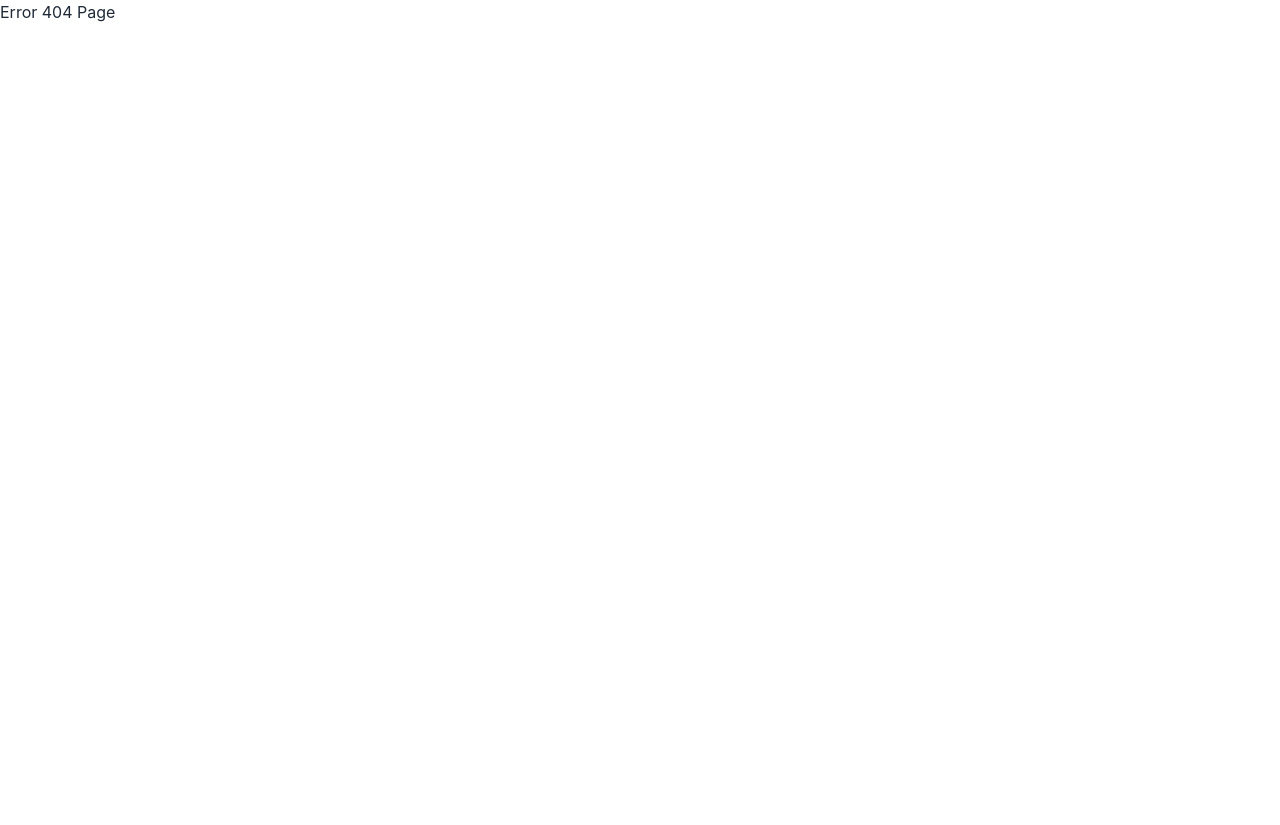
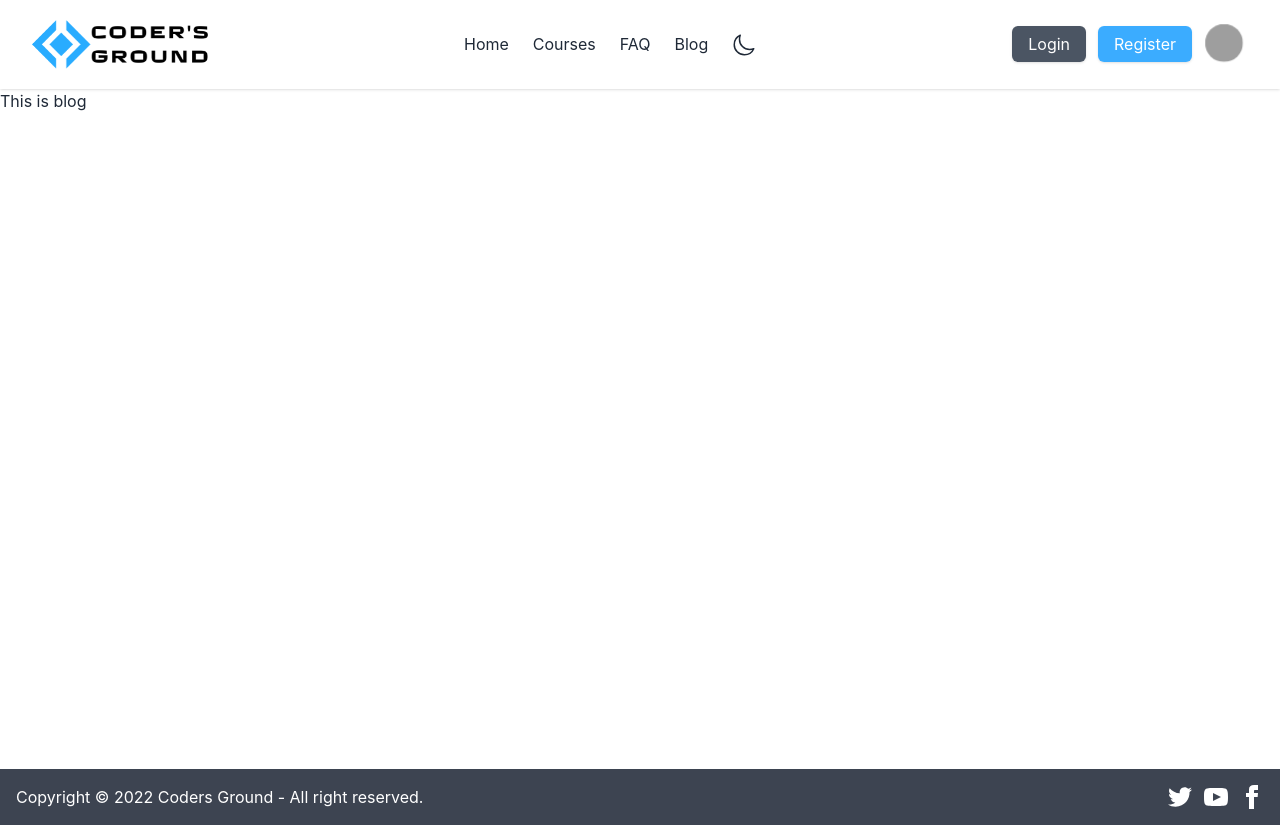
Before and after one commit to modasserjasim/coders-ground-client-side, a React (Create React App) app: page /blog in a window 1280 px wide. Before the commit this address had no page. Before the commit the page ends 800 px from the top, so only its background shows below. Built offline with nearby package versions, Linux system fonts and the light colour scheme; grey boxes are pictures that could not be loaded.

Commit message:
All public routes added

```diff
--- /dev/null
+++ b/src/Pages/Blog/Blog.js
@@ -0,0 +1,11 @@
+import React from 'react';
+
+const Blog = () => {
+    return (
+        <div>
+            <h1>This is blog</h1>
+        </div>
+    );
+};
+
+export default Blog;
--- a/src/Pages/Home/Home.js
+++ b/src/Pages/Home/Home.js
@@ -5,13 +5,14 @@ import codersGround from '../../assets/hero-img.png';
 const Home = () => {
     return (
         <div className="hero min-h-[85vh] bg-base-200">
-            <div className="hero-content flex-col lg:flex-row-reverse gap-20">
-                <img src={codersGround} className="max-w-xl rounded-lg shadow-2xl" />
+            <div className="hero-content flex-col lg:flex-row md:gap-20 py-10">
+
                 <div>
-                    <h1 className="text-5xl font-bold">Welcome to Coders Ground</h1>
+                    <h1 className="text-3xl sm:text-5xl font-bold">Welcome to Coders Ground</h1>
                     <p className="py-6 text-lg">Coders Ground is where smart and enthusiastic people, who are lifelong learners, come to get the skills they need and to transform their lives as they want. We are a community of enthusiastic learners united in a shared objective of life transformation through self-learning.</p>
                     <Link to='/courses' className="btn btn-primary">View Courses</Link>
                 </div>
+                <img src={codersGround} className="md:max-w-xl rounded-lg shadow-2xl" />
             </div>
         </div>
     );
--- a/src/Pages/Shared/Header/Header.js
+++ b/src/Pages/Shared/Header/Header.js
@@ -94,7 +94,7 @@ const Header = () => {
                             Login
                         </Link>
                         <Link to='/register'
-                            className="px-4 py-2 text-gray-800 bg-white rounded-md shadow hover:bg-gray-100"
+                            className="px-4 py-2 btn-primary rounded-md shadow"
                         >
                             Register
                         </Link>
--- a/src/layout/Main.js
+++ b/src/layout/Main.js
@@ -7,7 +7,9 @@ const Main = () => {
     return (
         <div>
             <Header></Header>
-            <Outlet></Outlet>
+            <div className='min-h-[85vh]'>
+                <Outlet></Outlet>
+            </div>
             <Footer></Footer>
         </div>
     );
```
Also changed, not shown: src/Routes/Routes.js (+21 -0 lines).
